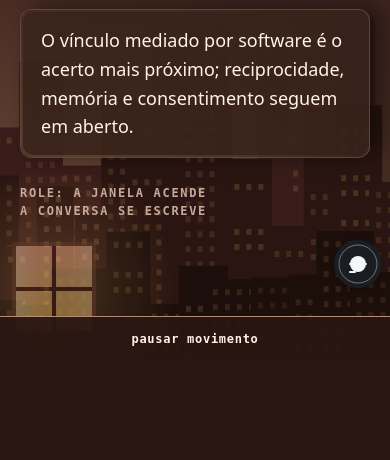
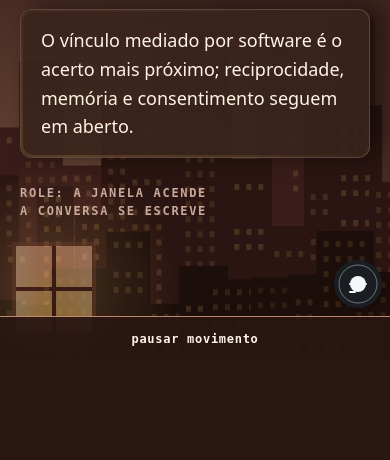
Before and after one commit to patrick-vieira/stargate.church, a Django app: page /imersivo/a-ia-afetiva/ in a window 390 px wide. Shown: the part 484-944 px from the top of the page. Run offline with Django 5.2, Linux system fonts and the light colour scheme; data comes from the database, SQL or seed files in the repository; some libraries are stand-ins or nearby versions.

Commit message:
STAR-54: regra base do narrador (72px) antes da media query mobile
Depois do merge com o STAR-38, a regra --nr-base:72px vinha depois da
media query de 600px e anulava o 52px do retoque mobile (barra de 44px).
Reordenada: a base primeiro, o 52px a 390 por cima. Suíte toda verde.

Co-Authored-By: Claude Sonnet 5.5 <noreply@anthropic.com>

```diff
--- a/static/css/atmosfera-ia-afetiva.css
+++ b/static/css/atmosfera-ia-afetiva.css
@@ -160,11 +160,11 @@
   .aa-ato1{height:auto;padding:70px 0}
   .aa-cena{position:static;height:auto}
 }
+/* STAR-38: narrador acima do botão de pausa fixo (16+36 px). */
+body:has(.aa-raiz){--nr-base:72px}
 /* STAR-54 retoque: a 390 o botão vira barra de baixo (como no post 2), com padding no fim da página; não tapa campos. */
 @media (max-width:600px){
   .aa-btn-pausa{left:0;right:0;bottom:0;width:100%;border-radius:0;border-width:1px 0 0;min-height:44px;text-align:center}
   .aa-raiz{padding-bottom:44px}
   body:has(.aa-raiz){--nr-base:52px}
 }
-/* STAR-38: narrador acima do botão de pausa fixo (16+36 px). */
-body:has(.aa-raiz){--nr-base:72px}
```
